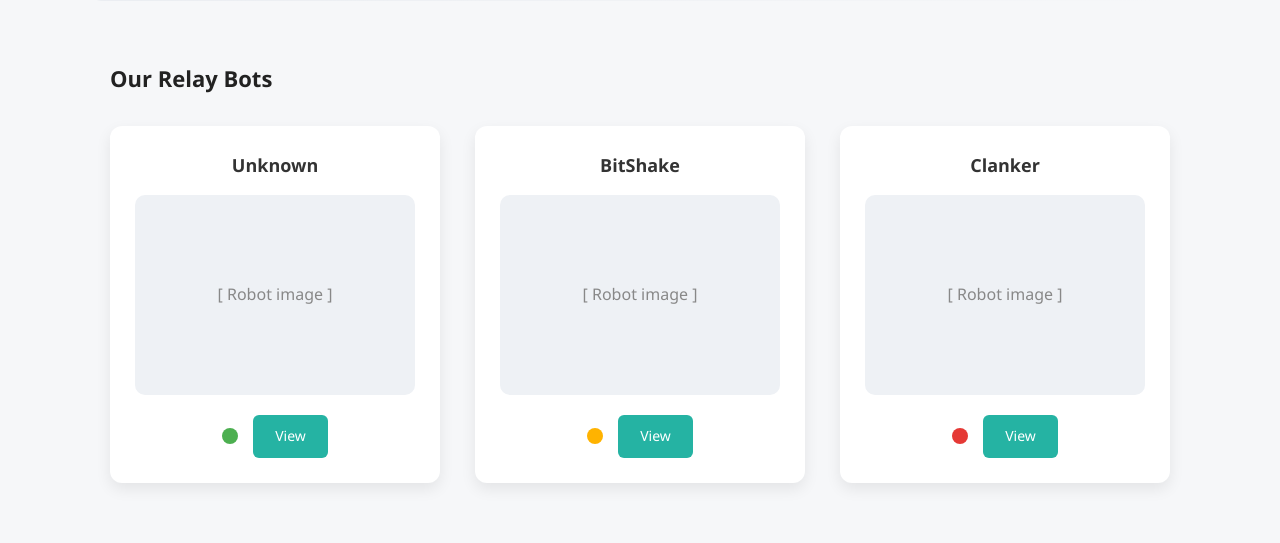
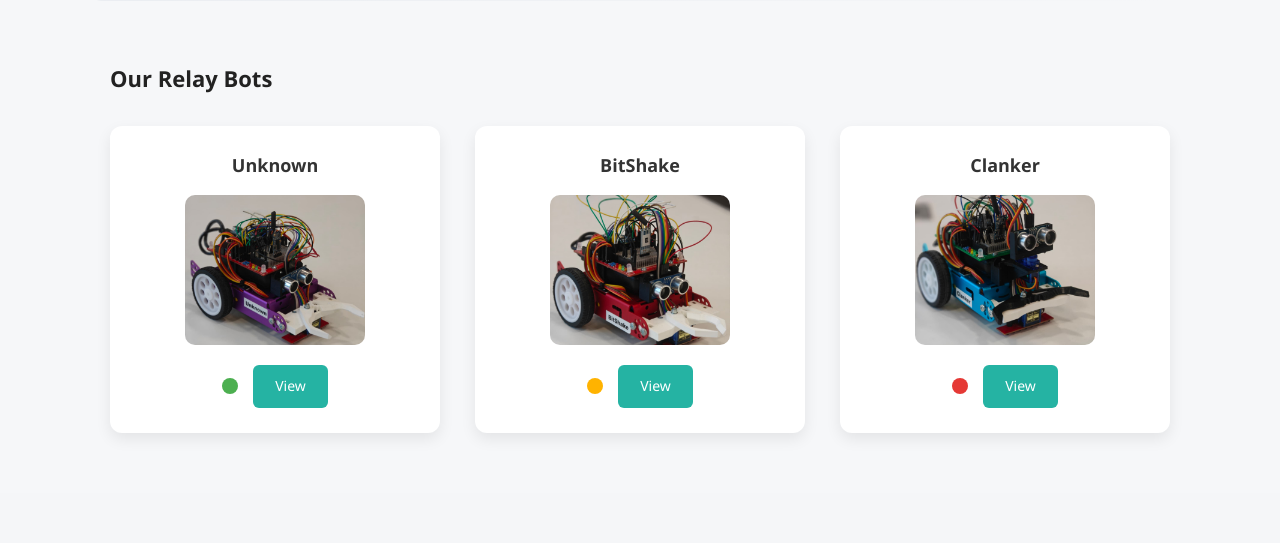
Before and after one commit to slmanalodani/git-test, a Flask app: page / in a window 1280 px wide. Shown: the part 363-906 px from the top of the page. After the commit the page ends 798 px from the top, so only its background shows below. Run offline with Flask 3, Linux system fonts and the light colour scheme.

Commit message:
update render

```diff
--- a/app.py
+++ b/app.py
@@ -1,90 +1,112 @@
-from flask import Flask, request, jsonify, render_template
+from flask import Flask, request, jsonify, render_template, g
 import sqlite3
 
 app = Flask(__name__)
 
-# ---------------------------
-# CONNECT TO DATABASE
-# ---------------------------
-conn = sqlite3.connect("relaybot.db", check_same_thread=False) # Allow access from multiple threads
-cursor = conn.cursor() # Create a cursor object to execute SQL commands
+DATABASE = "relaybot.db"
 
-# ---------------------------
-# CREATE TABLE IF NOT EXISTS
-# ---------------------------
-cursor.execute("""
-CREATE TABLE IF NOT EXISTS telemetry (
-    id INTEGER PRIMARY KEY AUTOINCREMENT,
-    botID TEXT,
-    timestamp DATETIME DEFAULT CURRENT_TIMESTAMP,
-    left_speed INTEGER,
-    right_speed INTEGER,
-    state TEXT
-)
-""")
-conn.commit() # Save changes
+# ---------------------------------------------------
+# GET A NEW DB CONNECTION FOR EACH REQUEST
+# ---------------------------------------------------
+def get_db():
+    if "db" not in g:
+        g.db = sqlite3.connect(DATABASE)
+        g.db.row_factory = sqlite3.Row
+    return g.db
 
-# ---------------------------
-# CLEAR DATABASE ON STARTUP
-# ---------------------------
-cursor.execute("DELETE FROM telemetry")
-conn.commit()
-print("Database cleared — new run started.")
+@app.teardown_appcontext
+def close_db(exception):
+    db = g.pop("db", None)
+    if db is not None:
+        db.close()
 
-# ---------------------------
+# ---------------------------------------------------
+# INITIALIZE DATABASE ON STARTUP
+# ---------------------------------------------------
+def init_db():
+    db = sqlite3.connect(DATABASE)
+    cur = db.cursor()
+
+    cur.execute("""
+    CREATE TABLE IF NOT EXISTS telemetry (
+        id INTEGER PRIMARY KEY AUTOINCREMENT,
+        botID TEXT,
+        timestamp DATETIME DEFAULT CURRENT_TIMESTAMP,
+        left_speed INTEGER,
+        right_speed INTEGER,
+        state TEXT
+    )
+    """)
+
+    cur.execute("DELETE FROM telemetry")
+    db.commit()
+    db.close()
+
+    print("Database initialized and cleared.")
+
+init_db()
+
+# ---------------------------------------------------
 # RECEIVE TELEMETRY FROM ARDUINO
-# ---------------------------
+# ---------------------------------------------------
 @app.route("/relaybot-data", methods=["POST"])
 def relaybot_data():
     print("RAW:", request.data)
 
-    # Safe JSON parsing
-    data = request.get_json(silent=True) # silent=True prevents exceptions on invalid JSON
+    data = request.get_json(silent=True)
     print("PARSED:", data)
 
-    # If JSON is invalid, return 400
     if data is None:
-        print("ERROR: Invalid JSON received")
         return jsonify({"status": "invalid json"}), 400
 
-    # Clear old row
-    cursor.execute("DELETE FROM telemetry")
+    db = get_db()
+    cur = db.cursor()
 
-    # Insert new row
-    cursor.execute("""
+    # Clear previous row
+    cur.execute("DELETE FROM telemetry")
+
+    # Insert new telemetry
+    cur.execute("""
         INSERT INTO telemetry (botID, left_speed, right_speed, state)
         VALUES (?, ?, ?, ?)
     """, (data["bot"], data["left"], data["right"], data["state"]))
 
-    conn.commit()
+    db.commit()
 
     print("Received:", data)
     return jsonify({"status": "ok"})
 
-# ---------------------------
+# ---------------------------------------------------
 # RETURN LATEST TELEMETRY
-# ---------------------------
-@app.route("/latest", methods=["GET"])
+# ---------------------------------------------------
+@app.route("/latest")
 def latest():
-    cursor.execute("""
+    db = get_db()
+    cur = db.cursor()
+
+    cur.execute("""
         SELECT botID, left_speed, right_speed, state, timestamp
         FROM telemetry
         ORDER BY id DESC
         LIMIT 1
     """)
-    row = cursor.fetchone() # Fetch the latest row
+
+    row = cur.fetchone()
 
     if row is None:
         return jsonify({"status": "no data yet"})
 
     return jsonify({
-        "bot": row[0],
-        "left": row[1],
-        "right": row[2],
-        "state": row[3],
-        "timestamp": row[4]
+        "bot": row["botID"],
+        "left": row["left_speed"],
+        "right": row["right_speed"],
+        "state": row["state"],
+        "timestamp": row["timestamp"]
     })
 
+# ---------------------------------------------------
+# ROUTES
+# ---------------------------------------------------
 @app.route("/dashboard")
 def dashboard():
     return render_template("dashboard.html")
@@ -93,6 +115,8 @@ def dashboard():
 def index():
     return render_template("index.html")
 
-# this allow us to run the app locally for testing
+# ---------------------------------------------------
+# RUN APP
+# ---------------------------------------------------
 if __name__ == "__main__":
     app.run(host="0.0.0.0", port=5000)
--- a/static/dashboard.css
+++ b/static/dashboard.css
@@ -67,6 +67,8 @@ h1 {
 .state-obstacle { background: #d29922; color: black; }
 .state-done { background: #238636; color: white; }
 .state-search { background: #a371f7; color: white; }
+.state-running { background: #2ea043; color: white; }
+.state-turning { background: #bf8700; color: white; }
 
 /* ---------- TIMESTAMP ---------- */
 .timestamp {
--- a/static/homestyle.css
+++ b/static/homestyle.css
@@ -110,16 +110,15 @@ body {
     font-size: 18px;
 }
 
-/* ===== Image Placeholder ===== */
-.image-placeholder {
-    height: 200px;
-    background-color: #eef1f5;
+/* ===== Bot Image ===== */
+.bot-image {
+    width: 100%;
+    max-width: 180px;   /* keeps images small */
+    height: 150px;      /* consistent height */
+    object-fit: cover;  /* prevents stretching */
     border-radius: 10px;
-    display: flex;
-    align-items: center;
-    justify-content: center;
-    color: #888;
-    margin-bottom: 20px;
+    margin: 0 auto 20px auto;
+    display: block;
 }
 
 /* ===== Status Section ===== */
--- a/templates/index.html
+++ b/templates/index.html
@@ -35,7 +35,7 @@
             <!-- Bot Card -->
             <div class="bot-card">
                 <h3>Unknown</h3>
-                <div class="image-placeholder">[ Robot image ]</div>
+                <img src="/static/images/Unknown.jpeg" alt="Unknown Robot" class="bot-image">
                 <div class="status">
                     <span class="dot green"></span>
                     <a href="dashboard" class="btn">View</a>
@@ -45,7 +45,7 @@
             <!-- Bot Card -->
             <div class="bot-card">
                 <h3>BitShake</h3>
-                <div class="image-placeholder">[ Robot image ]</div>
+                <img src="/static/images/BitShake.jpeg" alt="BitShake Robot" class="bot-image">
                 <div class="status">
                     <span class="dot yellow"></span>
                     <a href="dashboard" class="btn">View</a>
@@ -55,7 +55,7 @@
             <!-- Bot Card -->
             <div class="bot-card">
                 <h3>Clanker</h3>
-                <div class="image-placeholder">[ Robot image ]</div>
+                <img src="/static/images/Clanker.jpeg" alt="Clanker Robot" class="bot-image">
                 <div class="status">
                     <span class="dot red"></span>
                     <a href="dashboard" class="btn">View</a>
```
Also changed, not shown: templates/dashboard.html (+16 -6 lines), relaybot.db, static/images/BitShake.jpeg (added), static/images/Clanker.jpeg (added), static/images/Unknown.jpeg (added).
